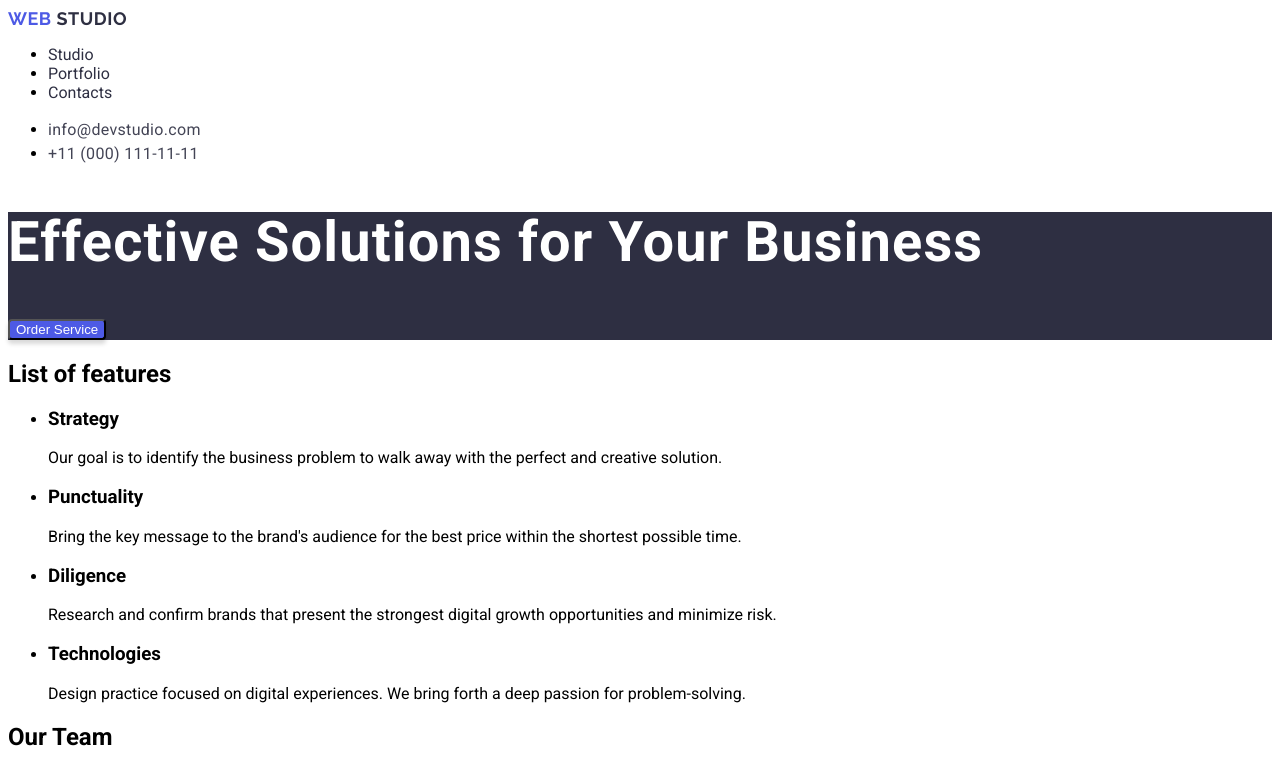
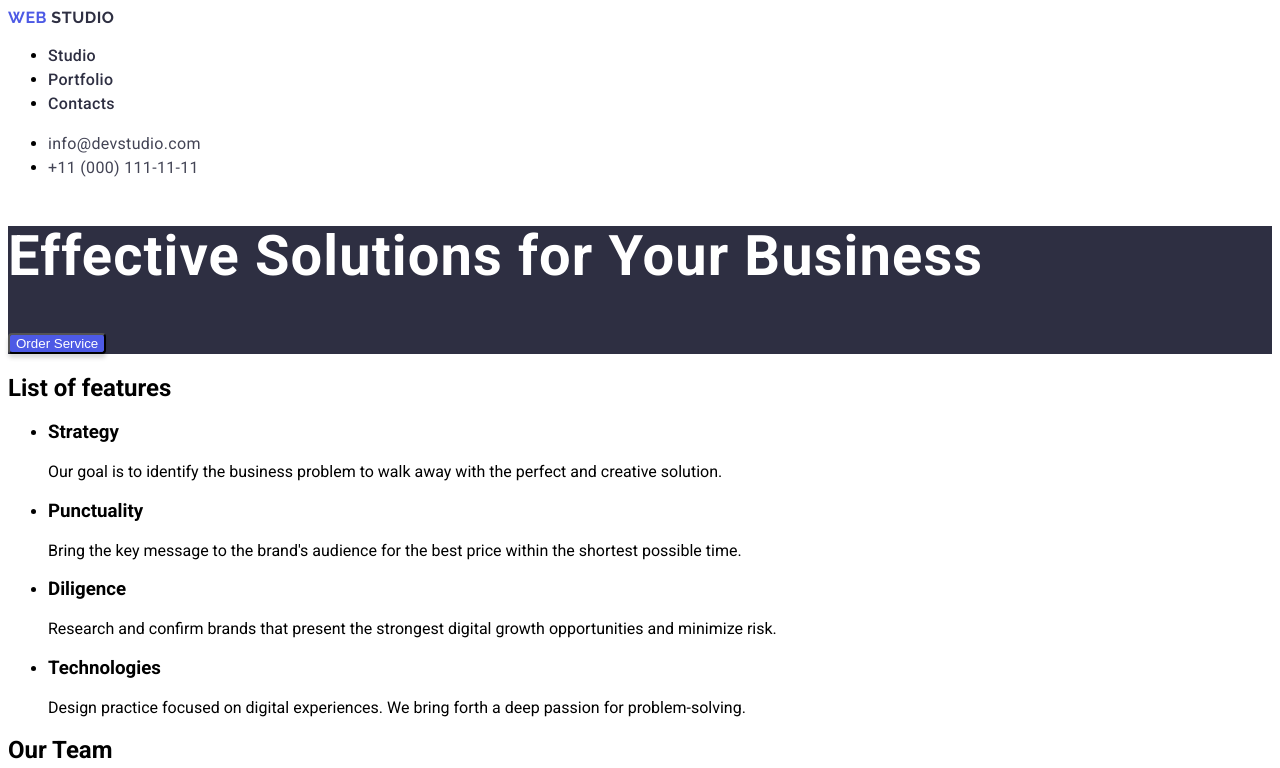
Before and after one commit to UnderKid21/goit-markup-hw-02, a plain HTML site: page index.html in a window 1280 px wide. Shown: the top 768 px of the page. Drawn offline with Linux system fonts and the light colour scheme.

Commit message:
Update styles.css

```diff
--- a/css/styles.css
+++ b/css/styles.css
@@ -8,18 +8,19 @@
 
 body{
     font-family: "Roboto", sans-serif;
-
+    color: #434455
+    background-color var(--c-background-light)
 }
 a{
     text-decoration:none
 }
 .logo   {
     color: #4D5AE5;
-font-family: Raleway;
+font-family: Raleway; sans-serif
 font-size: 18px;
 font-style: normal;
 font-weight: 700;
-line-height: 21px;
+line-height: 1.17;
 letter-spacing: 0.54px;
 text-transform: uppercase;
 }
@@ -28,6 +29,16 @@ color: var(--c-brand);
 }
 .nav-link{
    color: var(--c-brand);
+   font-weight: 500;
+   line-height: 1.5;
+   letter-spacing: 0.02em;
+
+}
+.nav-link:hover{
+    color: #404bbf
+    color: #404bbf
+
+
 }
 .contacts{
 color: var(--c-primary, #434455);
@@ -36,6 +47,12 @@ font-style: normal;
 font-weight: 400;
 line-height: 1.5em;
 letter-spacing: 0.32px;
+}
+.contacts:hover{
+    color: #404bbf
+}
+.contacts:focus{
+    color: #404bbf
 }
 .hero-section{
     background-color:var(--c-brand);
```
